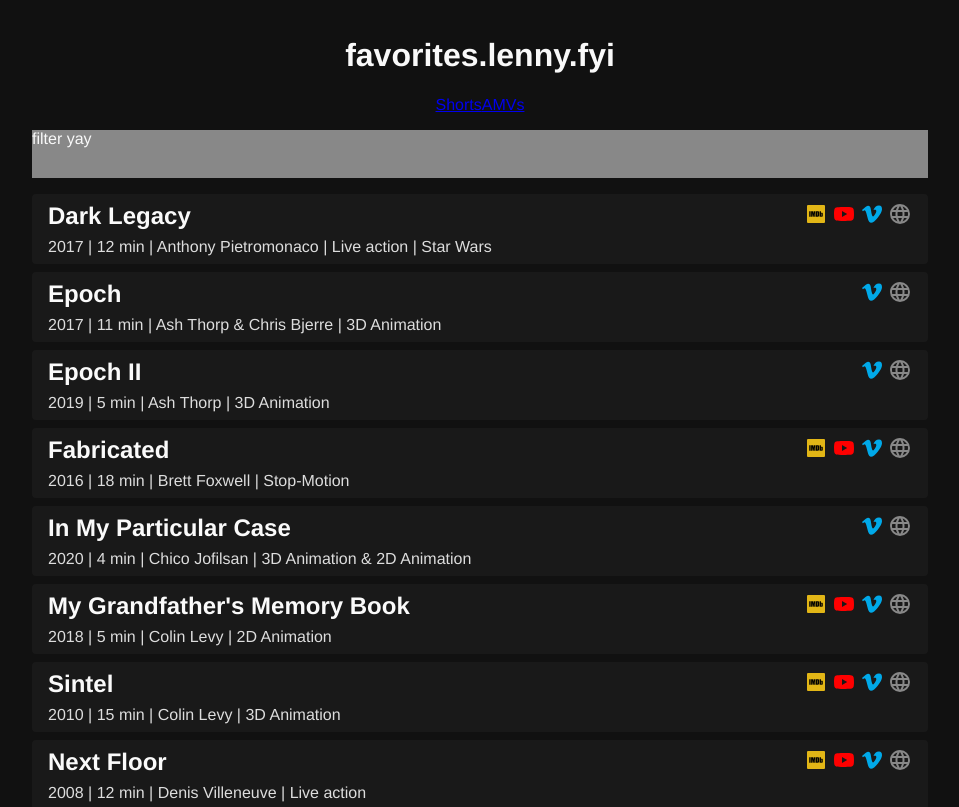
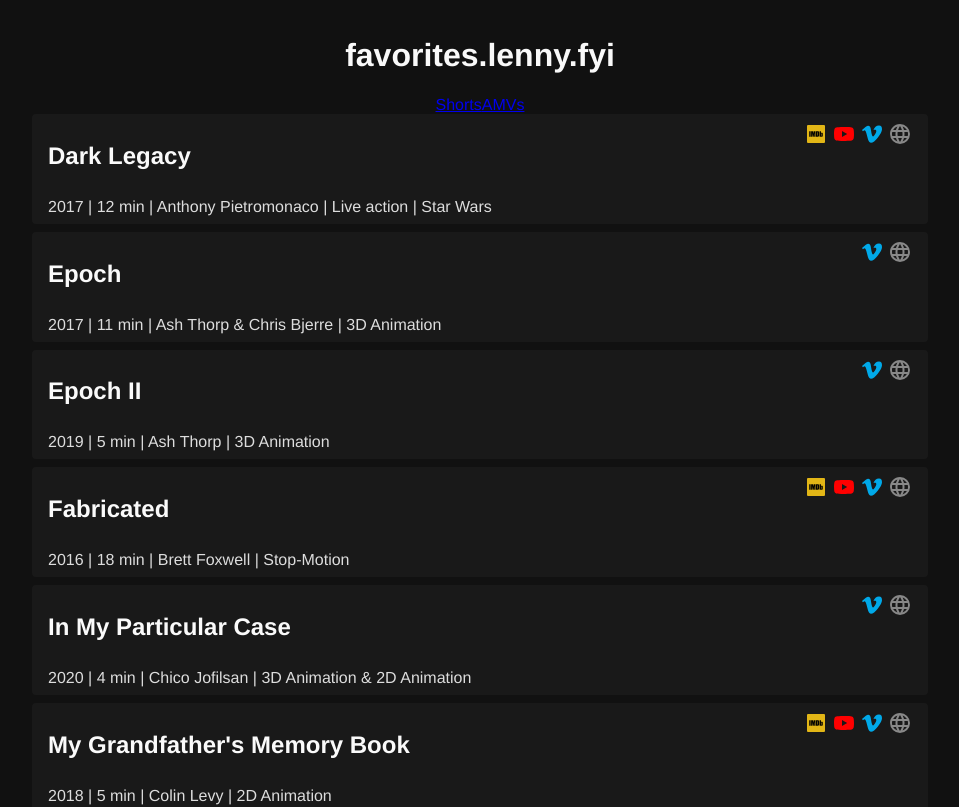
Before and after one commit to lennyanders/favorites.lenny.fyi, a Vue app: page /short in a window 1280 px wide. Shown: the top 807 px of the page, without its empty margins (160-1119 px from the left). Built offline with nearby package versions, Linux system fonts and the light colour scheme.

Commit message:
Create and utilize MediaItem components

```diff
--- /dev/null
+++ b/src/components/MediaItem.vue
@@ -0,0 +1,52 @@
+<script setup>
+  import ImdbLink from '@components/ImdbLink.vue';
+  import VimeoLink from '@components/VimeoLink.vue';
+  import YoutubeLink from '@components/YoutubeLink.vue';
+  import WebLink from '@components/WebLink.vue';
+  import { defineProps } from 'vue';
+
+  defineProps({
+    title: {
+      type: String,
+      required: true,
+    },
+    imdbId: Number,
+    youtubeId: String,
+    vimeoId: Number,
+    homepage: String,
+  });
+</script>
+
+<template>
+  <li class="media-item">
+    <div class="media-item__top">
+      <h2>{{ title }}</h2>
+      <ImdbLink v-if="imdbId" :id="imdbId" />
+      <YoutubeLink v-if="youtubeId" :id="youtubeId" />
+      <VimeoLink v-if="vimeoId" :id="vimeoId" />
+      <WebLink v-if="homepage" :url="homepage" />
+    </div>
+    <slot />
+  </li>
+</template>
+
+<style lang="scss" scoped>
+  .media-item {
+    display: grid;
+    gap: 0.5rem;
+    padding: 0.5rem 1rem;
+    background-color: #191919;
+    border-radius: 0.25rem;
+    color: #ddd;
+
+    &__top {
+      display: flex;
+      gap: 0.25rem;
+      color: #fafafa;
+
+      > h2 {
+        flex: 1;
+      }
+    }
+  }
+</style>
--- a/src/views/Shorts.vue
+++ b/src/views/Shorts.vue
@@ -1,8 +1,5 @@
 <script setup>
-  import ImdbLink from '@components/ImdbLink.vue';
-  import VimeoLink from '@components/VimeoLink.vue';
-  import YoutubeLink from '@components/YoutubeLink.vue';
-  import WebLink from '@components/WebLink.vue';
+  import MediaItem from '@components/MediaItem.vue';
 
   const shorts = Object.entries(
     import.meta.globEager('../data/shorts/*.json'),
@@ -13,32 +10,24 @@
 </script>
 
 <template>
-  <div class="filters">filter yay</div>
   <ul class="media-list">
-    <li v-for="short in shorts" :key="short.id" class="media-item">
-      <div class="media-item__top">
-        <h2>{{ short.title }}</h2>
-        <ImdbLink v-if="short.imdbId" :id="short.imdbId" />
-        <YoutubeLink v-if="short.youtubeId" :id="short.youtubeId" />
-        <VimeoLink v-if="short.vimeoId" :id="short.vimeoId" />
-        <WebLink v-if="short.homepage" :url="short.homepage" />
-      </div>
+    <MediaItem
+      v-for="short in shorts"
+      :key="short.id"
+      :title="short.title"
+      :imdbId="short.imdbId"
+      :youtubeId="short.youtubeId"
+      :vimeoId="short.vimeoId"
+      :homepage="short.homepage"
+    >
       {{ short.releaseYear }} | {{ short.duration }} min | {{ toReadableList(short.directors) }} |
       {{ toReadableList(short.styles) }}
-      <template v-if="short.franchises?.length">
-        | {{ toReadableList(short.franchises) }}
-      </template>
-    </li>
+      {{ short.franchises?.length ? ` | ${toReadableList(short.franchises)}` : '' }}
+    </MediaItem>
   </ul>
 </template>
 
 <style lang="scss" scoped>
-  .filters {
-    width: 100%;
-    height: 3rem;
-    margin: 1rem 0;
-    background-color: #888;
-  }
   .media-list {
     list-style: none;
     margin: 0;
@@ -46,27 +35,4 @@
     display: grid;
     gap: 0.5rem;
   }
-
-  .media-item {
-    display: grid;
-    gap: 0.5rem;
-    padding: 0.5rem 1rem;
-    background-color: #191919;
-    border-radius: 0.25rem;
-    color: #ddd;
-
-    &__top {
-      display: flex;
-      gap: 0.25rem;
-      color: #fafafa;
-
-      > h2 {
-        flex: 1;
-      }
-    }
-  }
-
-  h2 {
-    margin: 0;
-  }
 </style>
```
